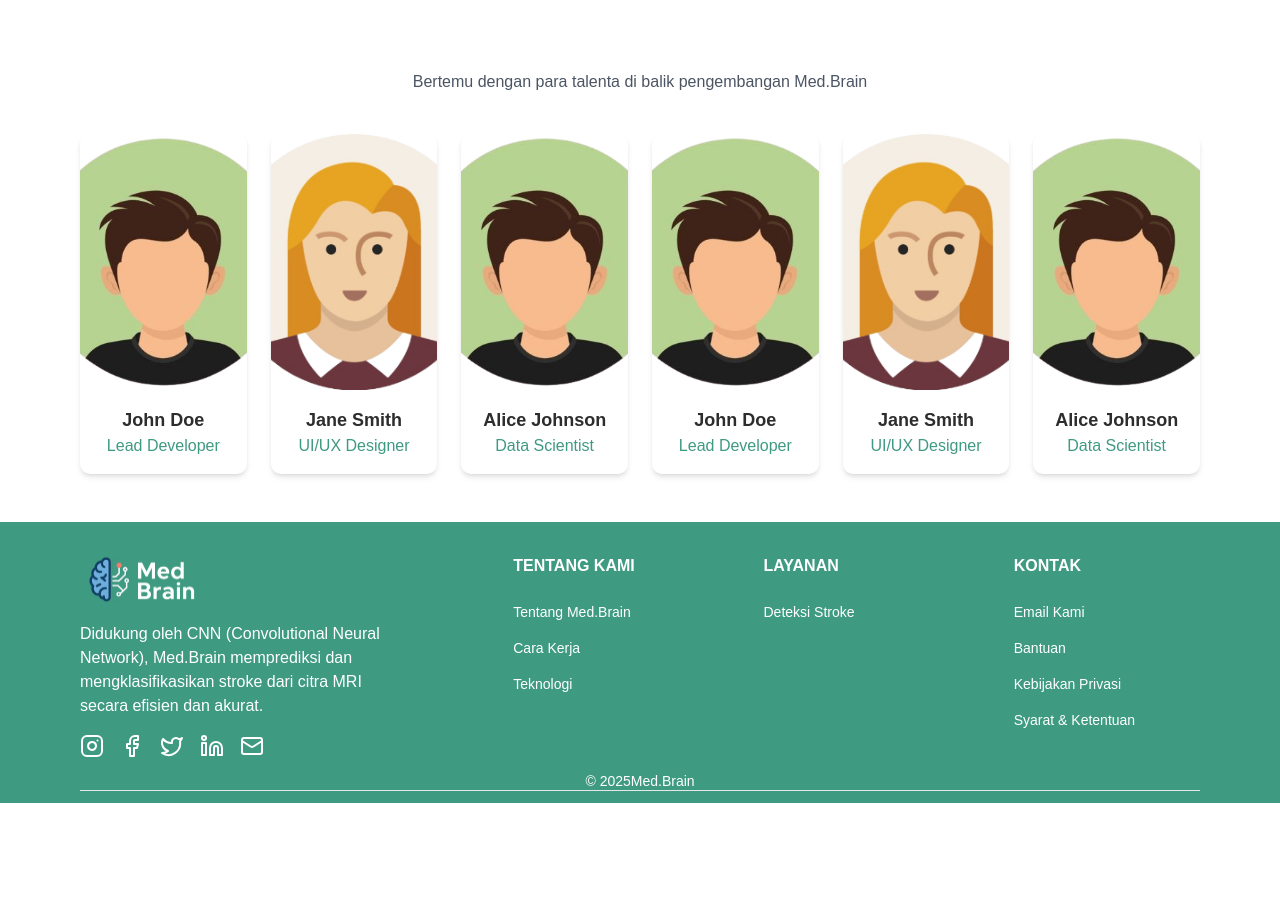
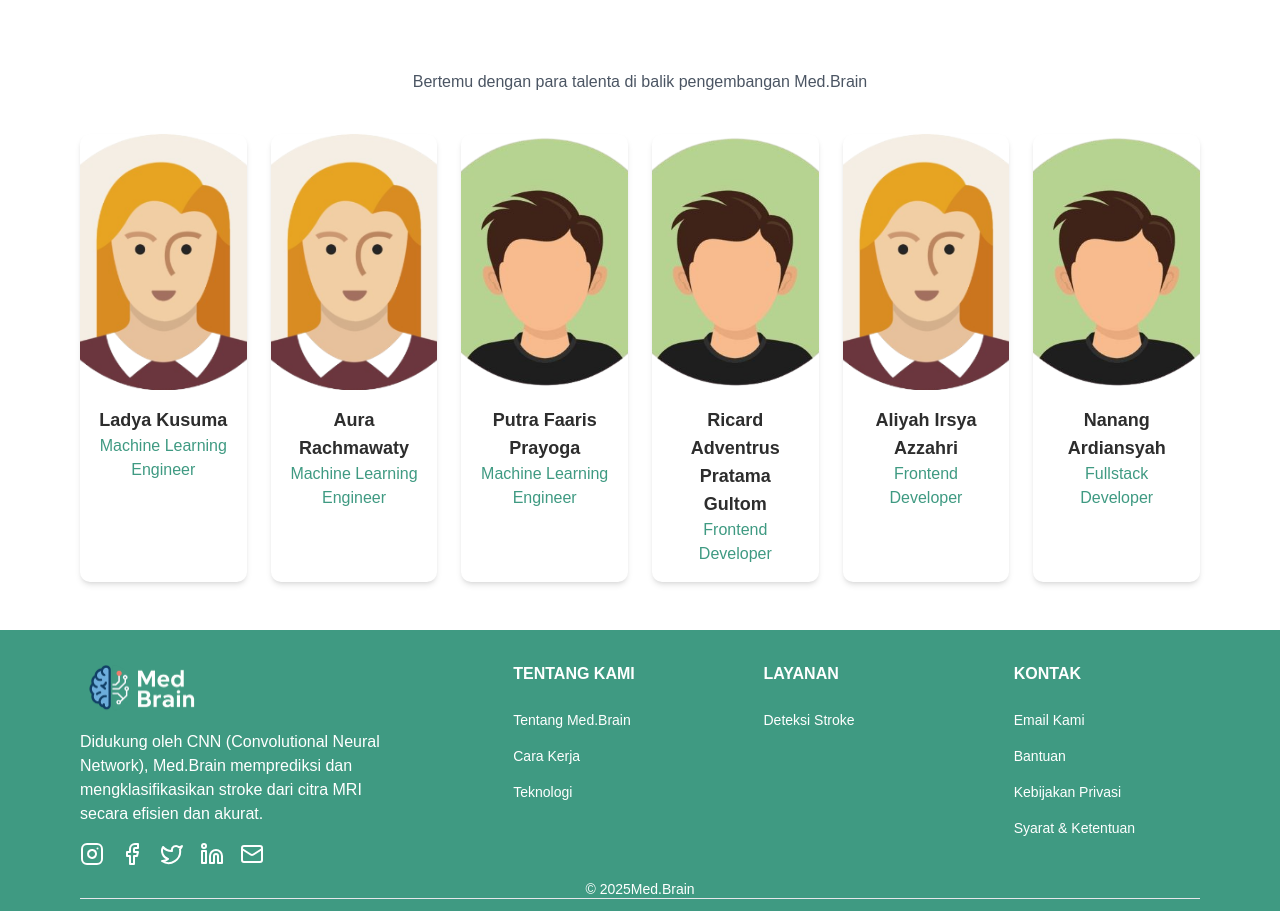
Before and after one commit to nanangarr/capstone-project-MRI, a Next.js app: page /about in a window 1280 px wide. Shown: the part 1520-2431 px from the top of the page. Before the commit the page ends 2323 px from the top, so only its background shows below. Built offline with nearby package versions, Linux system fonts and the light colour scheme.

Commit message:
update terbaru

```diff
--- a/src/pages/about.jsx
+++ b/src/pages/about.jsx
@@ -31,38 +31,38 @@ export default function About() {
   const Team = [
     {
       id: 1,
-      name: "John Doe",
-      role: "Lead Developer",
+      name: "Ladya Kusuma",
+      role: "Machine Learning Engineer",
+      image: "/images/Avatar-2.png",
+    },
+    {
+      id: 2,
+      name: "Aura Rachmawaty",
+      role: "Machine Learning Engineer",
+      image: "/images/Avatar-2.png",
+    },
+    {
+      id: 3,
+      name: "Putra Faaris Prayoga",
+      role: "Machine Learning Engineer",
+      image: "/images/Avatar-1.png",
+    },
+    {
+      id: 1,
+      name: "Ricard Adventrus Pratama Gultom",
+      role: "Frontend Developer",
       image: "/images/Avatar-1.png",
     },
     {
       id: 2,
-      name: "Jane Smith",
-      role: "UI/UX Designer",
+      name: "Aliyah Irsya Azzahri",
+      role: "Frontend Developer",
       image: "/images/Avatar-2.png",
     },
     {
       id: 3,
-      name: "Alice Johnson",
-      role: "Data Scientist",
-      image: "/images/Avatar-1.png",
-    },
-    {
-      id: 1,
-      name: "John Doe",
-      role: "Lead Developer",
-      image: "/images/Avatar-1.png",
-    },
-    {
-      id: 2,
-      name: "Jane Smith",
-      role: "UI/UX Designer",
-      image: "/images/Avatar-2.png",
-    },
-    {
-      id: 3,
-      name: "Alice Johnson",
-      role: "Data Scientist",
+      name: "Nanang Ardiansyah",
+      role: "Fullstack Developer",
       image: "/images/Avatar-1.png",
     },
   ]
```
